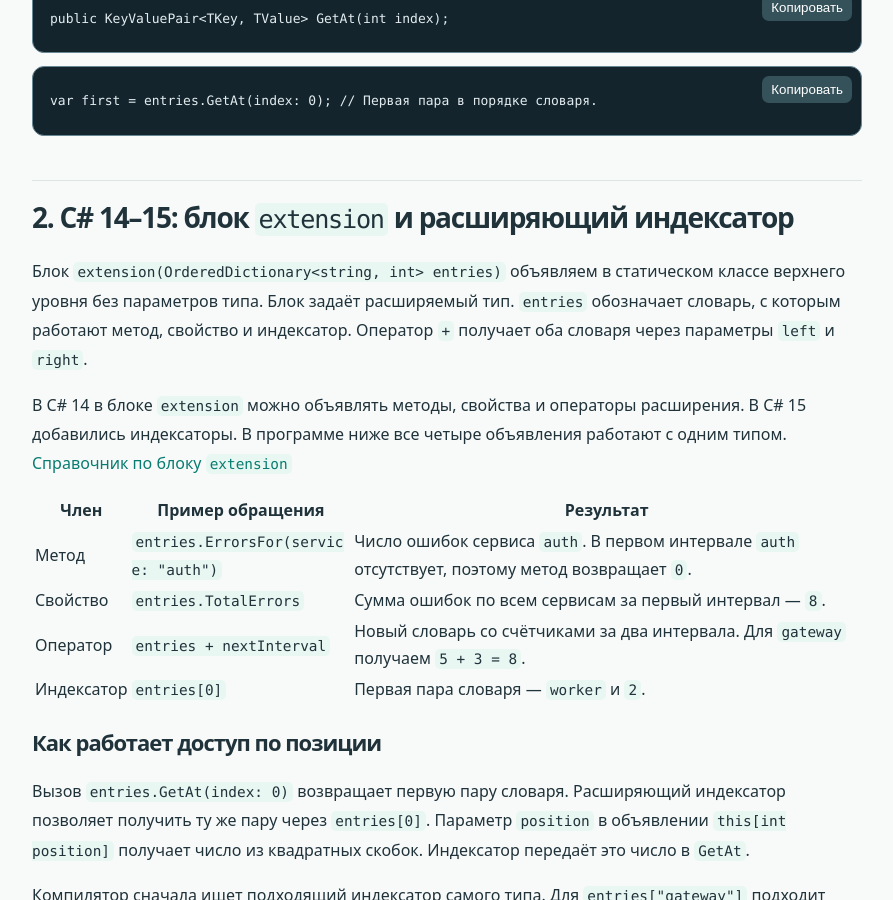
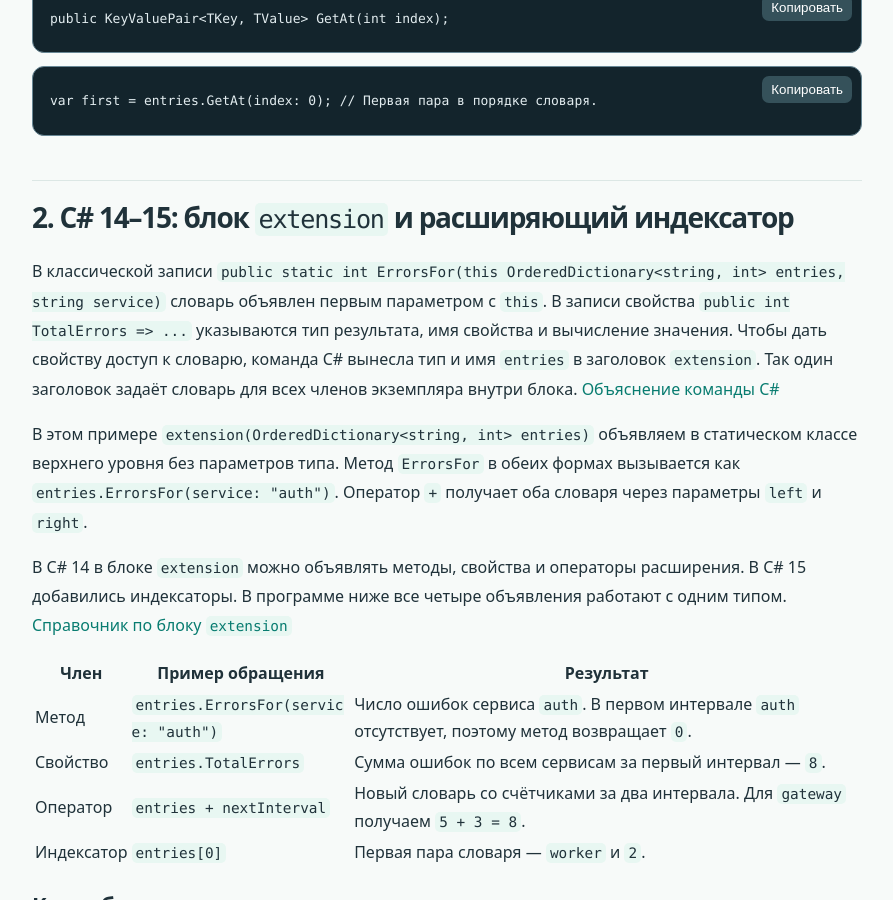
Before and after one commit to boyarincev/dotnet-courses, a Jekyll site: the page built from _lessons/003-ordered-dictionary-extension-indexers.md, in a window 1280 px wide and 900 px high, scrolled down 1314 px. Shown: the whole window, without its empty margins (98-991 px from the left). Built offline with Jekyll 4.4.1, drawn with Linux system fonts in a browser that asks for light colours.

Commit message:
Explain why C# added extension blocks in lesson 003

```diff
--- a/_lessons/003-ordered-dictionary-extension-indexers.md
+++ b/_lessons/003-ordered-dictionary-extension-indexers.md
@@ -31,7 +31,9 @@ var first = entries.GetAt(index: 0); // Первая пара в порядке
 
 ## 2. C# 14–15: блок `extension` и расширяющий индексатор
 
-Блок `extension(OrderedDictionary<string, int> entries)` объявляем в статическом классе верхнего уровня без параметров типа. Блок задаёт расширяемый тип. `entries` обозначает словарь, с которым работают метод, свойство и индексатор. Оператор `+` получает оба словаря через параметры `left` и `right`.
+В классической записи `public static int ErrorsFor(this OrderedDictionary<string, int> entries, string service)` словарь объявлен первым параметром с `this`. В записи свойства `public int TotalErrors => ...` указываются тип результата, имя свойства и вычисление значения. Чтобы дать свойству доступ к словарю, команда C# вынесла тип и имя `entries` в заголовок `extension`. Так один заголовок задаёт словарь для всех членов экземпляра внутри блока. [Объяснение команды C#](https://devblogs.microsoft.com/dotnet/csharp-exploring-extension-members/#receivers)
+
+В этом примере `extension(OrderedDictionary<string, int> entries)` объявляем в статическом классе верхнего уровня без параметров типа. Метод `ErrorsFor` в обеих формах вызывается как `entries.ErrorsFor(service: "auth")`. Оператор `+` получает оба словаря через параметры `left` и `right`.
 
 В C# 14 в блоке `extension` можно объявлять методы, свойства и операторы расширения. В C# 15 добавились индексаторы. В программе ниже все четыре объявления работают с одним типом. [Справочник по блоку `extension`](https://learn.microsoft.com/dotnet/csharp/language-reference/keywords/extension)
 
```
